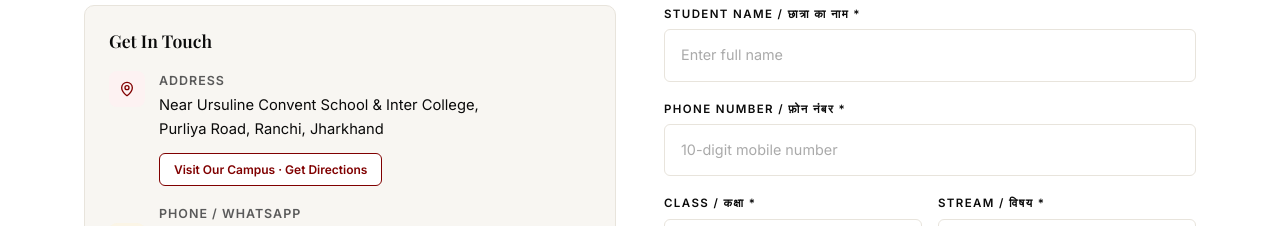
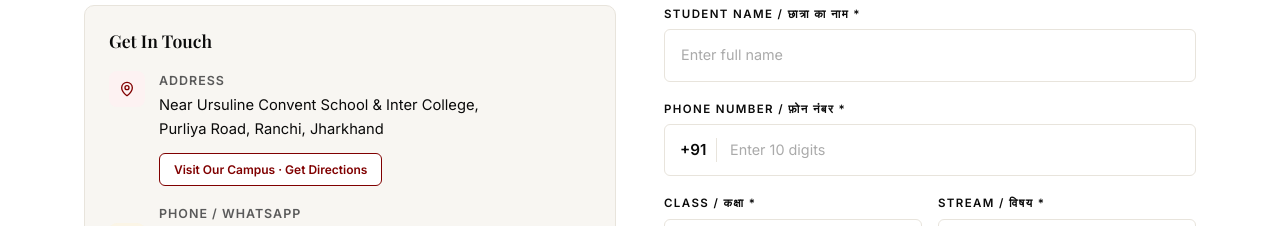
Before and after one commit to addiii999/ursuline-study-centre, a Next.js app: page / in a window 1280 px wide. Shown: the part 8840-9066 px from the top of the page. Built offline with nearby package versions, Linux system fonts and the light colour scheme; a web font is replaced by a local one.

Commit message:
feat: improve enquiry form phone input with fixed +91 prefix and numeric validation

```diff
--- a/src/components/ContactSection.tsx
+++ b/src/components/ContactSection.tsx
@@ -22,7 +22,13 @@ export default function ContactSection() {
   const [error, setError] = useState('');
 
   const handleChange = (e: React.ChangeEvent<HTMLInputElement | HTMLSelectElement | HTMLTextAreaElement>) => {
-    setForm(f => ({ ...f, [e.target.name]: e.target.value }));
+    const { name, value } = e.target;
+    if (name === 'phone') {
+      const numericValue = value.replace(/\D/g, '').slice(0, 10);
+      setForm(f => ({ ...f, [name]: numericValue }));
+    } else {
+      setForm(f => ({ ...f, [name]: value }));
+    }
   };
 
   const handleSubmit = async (e: React.FormEvent) => {
@@ -38,7 +44,7 @@ export default function ContactSection() {
 
     // Validation
     if (!form.name.trim() || form.name.trim().length < 2) { setError('Please enter a valid name.'); return; }
-    if (!/^[6-9]\d{9}$/.test(form.phone.trim())) { setError('Please enter a valid 10-digit Indian mobile number.'); return; }
+    if (form.phone.length !== 10) { setError('Please enter a valid 10-digit mobile number.'); return; }
     if (!form.className) { setError('Please select your class.'); return; }
     if (!form.stream) { setError('Please select your stream.'); return; }
 
@@ -46,7 +52,7 @@ export default function ContactSection() {
     try {
       // Store in localStorage for admin review (frontend-only CRM)
       const leads = JSON.parse(localStorage.getItem('usc_leads') || '[]');
-      leads.push({ ...form, submittedAt: new Date().toISOString(), id: Date.now() });
+      leads.push({ ...form, phone: `+91 ${form.phone}`, submittedAt: new Date().toISOString(), id: Date.now() });
       localStorage.setItem('usc_leads', JSON.stringify(leads));
       setLastSubmit();
       await new Promise(r => setTimeout(r, 900)); // UX delay
@@ -56,7 +62,7 @@ export default function ContactSection() {
     }
   };
 
-  const waMessage = encodeURIComponent(`Hi, I would like to enquire about admission to Ursuline Study Centre.\n\nName: ${form.name || '(not filled)'}\nClass: ${form.className || '(not filled)'}\nStream: ${form.stream || '(not filled)'}`);
+  const waMessage = encodeURIComponent(`Hi, I would like to enquire about admission to Ursuline Study Centre.\n\nName: ${form.name || '(not filled)'}\nPhone: +91 ${form.phone || '(not filled)'}\nClass: ${form.className || '(not filled)'}\nStream: ${form.stream || '(not filled)'}`);
 
   return (
     <section id="contact" className="section-py" style={{ background: 'var(--white)' }}>
@@ -182,10 +188,10 @@ export default function ContactSection() {
                 <CheckCircle size={52} style={{ color: '#22c55e', margin: '0 auto 16px' }} />
                 <h3 className="heading-md" style={{ marginBottom: '10px', color: '#166534' }}>Enquiry Received!</h3>
                 <p style={{ fontFamily: 'var(--sans)', fontSize: '0.95rem', color: '#166534', lineHeight: 1.7 }}>
-                  Thank you, <strong>{form.name}</strong>! Our team will contact you on <strong>{form.phone}</strong> within 24 hours.
+                  Thank you, <strong>{form.name}</strong>! Our team will contact you on <strong>+91 {form.phone}</strong> within 24 hours.
                 </p>
                 <div style={{ marginTop: '20px' }}>
-                  <a href={`https://wa.me/${WHATSAPP_NUMBER}?text=Hi, I just submitted an enquiry for ${form.name} for ${form.stream} class ${form.className}.`}
+                  <a href={`https://wa.me/${WHATSAPP_NUMBER}?text=Hi, I just submitted an enquiry for ${form.name} for ${form.stream} class ${form.className}. Phone: +91 ${form.phone}`}
                     target="_blank" rel="noopener noreferrer"
                     style={{
                       display: 'inline-flex', alignItems: 'center', gap: '8px',
@@ -210,9 +216,24 @@ export default function ContactSection() {
                   <label className="label" style={{ display: 'block', marginBottom: '6px', color: 'var(--black)' }}>
                     Phone Number / फ़ोन नंबर *
                   </label>
-                  <input name="phone" value={form.phone} onChange={handleChange} required
-                    placeholder="10-digit mobile number" type="tel" maxLength={10}
-                    className="input-premium" />
+                  <div style={{ position: 'relative', display: 'flex', alignItems: 'center' }}>
+                    <div style={{
+                      position: 'absolute',
+                      left: '16px',
+                      fontFamily: 'var(--sans)',
+                      fontSize: '0.95rem',
+                      fontWeight: 700,
+                      color: 'var(--black)',
+                      pointerEvents: 'none',
+                      borderRight: '1px solid var(--gray-border)',
+                      paddingRight: '10px'
+                    }}>
+                      +91
+                    </div>
+                    <input name="phone" value={form.phone} onChange={handleChange} required
+                      placeholder="Enter 10 digits" type="tel" inputMode="numeric" maxLength={10}
+                      className="input-premium" style={{ paddingLeft: '65px' }} />
+                  </div>
                 </div>
                 <div style={{ display: 'grid', gridTemplateColumns: '1fr 1fr', gap: '16px' }}>
                   <div>
```
